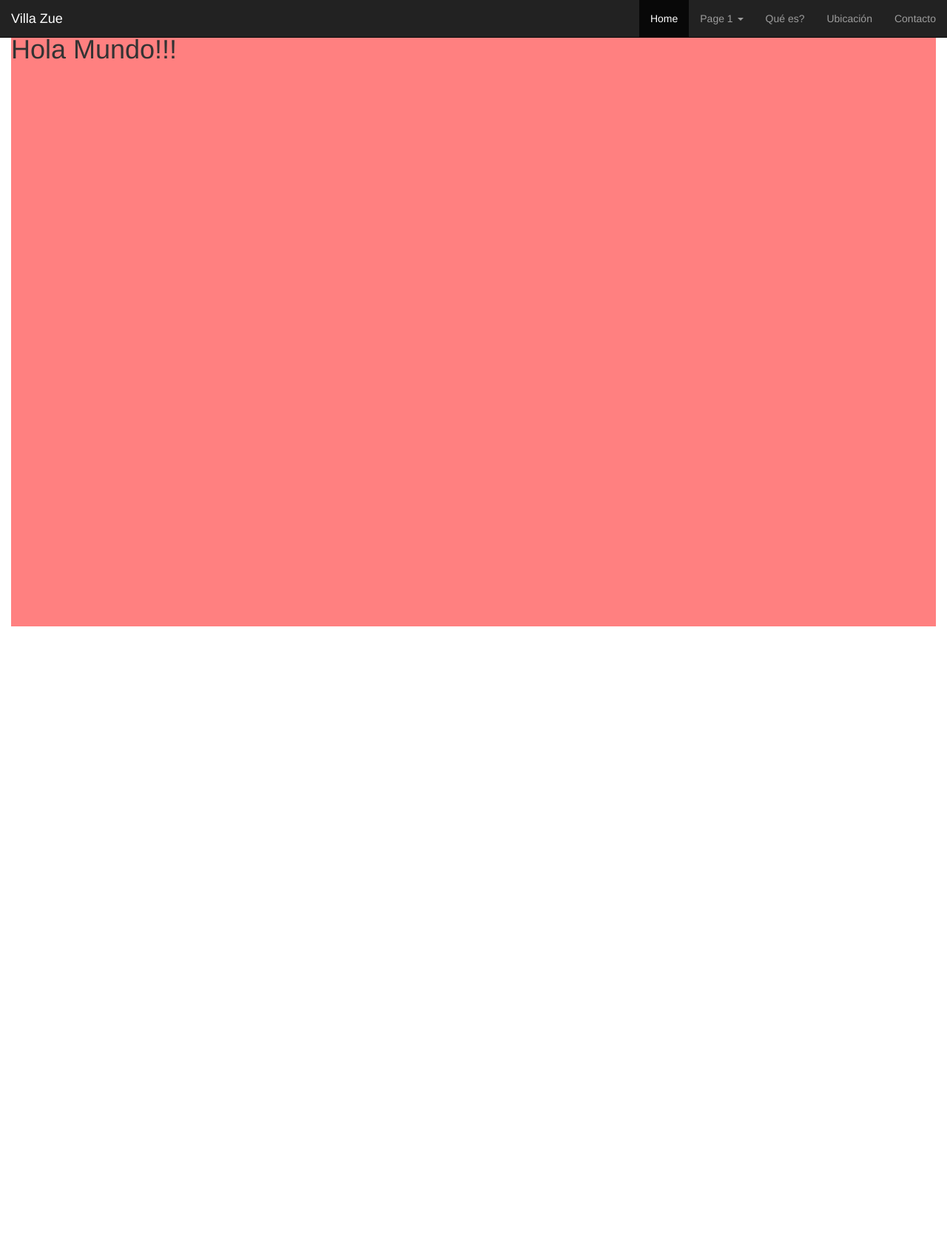
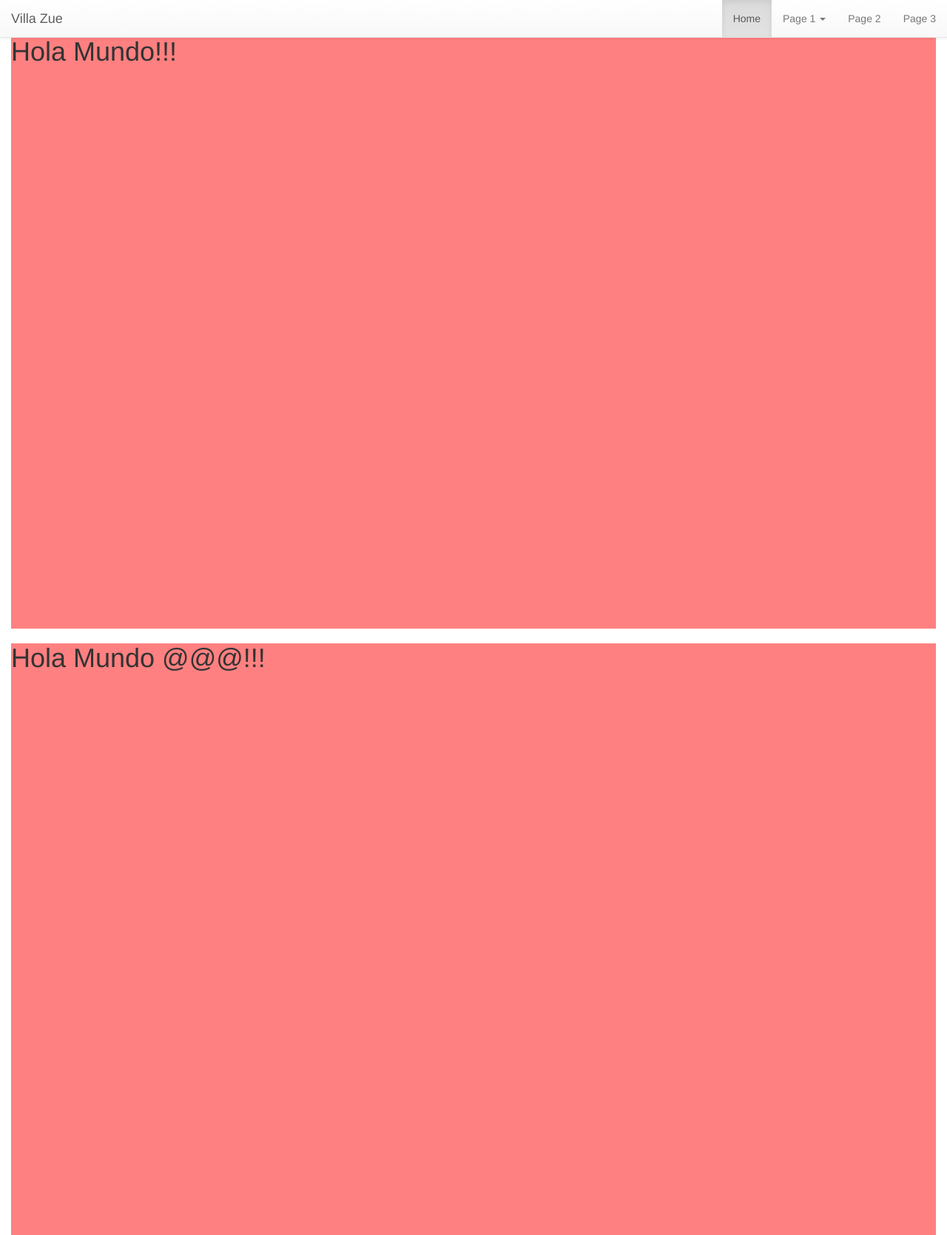
Before and after one commit to juan039/Villa, a plain HTML site: page index.html in a window 1280 px wide. Shown: the whole page at 74% size. Before the commit the page ends 847 px from the top, so only its background shows below. Drawn offline with nearby package versions, Linux system fonts and the light colour scheme.

Commit message:
Navbar solved

```diff
--- a/index.html
+++ b/index.html
@@ -2,30 +2,36 @@
 <html lang="en">
 <head>
 	<meta charset="UTF-8">
+  <meta name="viewport" content="width=device-width, initial-scale=1, maximum-scale=1, user-scalable=no">
   <title>Villa Zue</title>
 
   <!-- BOOTSTRAP -->
   <!-- Latest compiled and minified CSS -->
   <link rel="stylesheet" href="https://maxcdn.bootstrapcdn.com/bootstrap/3.3.7/css/bootstrap.min.css" integrity="sha384-BVYiiSIFeK1dGmJRAkycuHAHRg32OmUcww7on3RYdg4Va+PmSTsz/K68vbdEjh4u" crossorigin="anonymous">
 
-	<link rel="stylesheet" href="http://maxcdn.bootstrapcdn.com/bootstrap/3.3.7/css/bootstrap.min.css">
+  <!-- Optional theme -->
+  <link rel="stylesheet" href="https://maxcdn.bootstrapcdn.com/bootstrap/3.3.7/css/bootstrap-theme.min.css" integrity="sha384-rHyoN1iRsVXV4nD0JutlnGaslCJuC7uwjduW9SVrLvRYooPp2bWYgmgJQIXwl/Sp" crossorigin="anonymous">
+
+  <!-- JQUERY -->
   <script src="https://ajax.googleapis.com/ajax/libs/jquery/1.12.4/jquery.min.js"></script>
-  	<script src="http://maxcdn.bootstrapcdn.com/bootstrap/3.3.7/js/bootstrap.min.js"></script>
+
+  <!-- Latest compiled and minified JavaScript -->
+  <script src="https://maxcdn.bootstrapcdn.com/bootstrap/3.3.7/js/bootstrap.min.js" integrity="sha384-Tc5IQib027qvyjSMfHjOMaLkfuWVxZxUPnCJA7l2mCWNIpG9mGCD8wGNIcPD7Txa" crossorigin="anonymous"></script>
+
+
 
   <link rel="stylesheet" type="text/css" href="style.css">
 </head>
 <body>
-
-<nav class="navbar navbar-inverse navbar-fixed-top">
+<nav class="navbar navbar-default navbar-fixed-top">
     <div class="container-fluid">
       <div class="navbar-header">
-
-      <a class="navbar-brand" href="#">Villa Zue</a>
         <button type="button" class="navbar-toggle" data-toggle="collapse" data-target="#myNavbar">
           <span class="icon-bar"></span>
           <span class="icon-bar"></span>
           <span class="icon-bar"></span>
         </button>
+        <a class="navbar-brand" href="#">Villa Zue</a>
       </div>
       <div class="collapse navbar-collapse" id="myNavbar">
         <ul class="nav navbar-nav navbar-right">
@@ -38,22 +44,22 @@
               <li><a href="#">Page 1-3</a></li>
             </ul>
           </li>
-        <li><a href="#">Qué es?</a></li>
-        <li><a href="#">Ubicación</a></li>
-        <li><a href="#">Contacto</a></li>
+          <li><a href="#">Page 2</a></li>
+          <li><a href="#">Page 3</a></li>
         </ul>
-
       </div>
     </div>
   </nav>
-
   <div class="container-fluid">
     <div class="fondo">
      <h1>Hola Mundo!!!</h1>
    </div>
+   <div class="fondo">
+     <h1>Hola Mundo @@@!!!</h1>
+   </div>
+ </div>
 
 
-</div>
 
 
 </body>
--- /dev/null
+++ b/input.scss
@@ -0,0 +1,7 @@
+.fondo{
+
+    background-color: #ff8080;
+    height: 100vh;
+}
+
+body { padding-top: 30px; } /*50/16*/
```
Also changed, not shown: style.css, 1 other file. Lines whose indentation alone changed are shown as unchanged.
